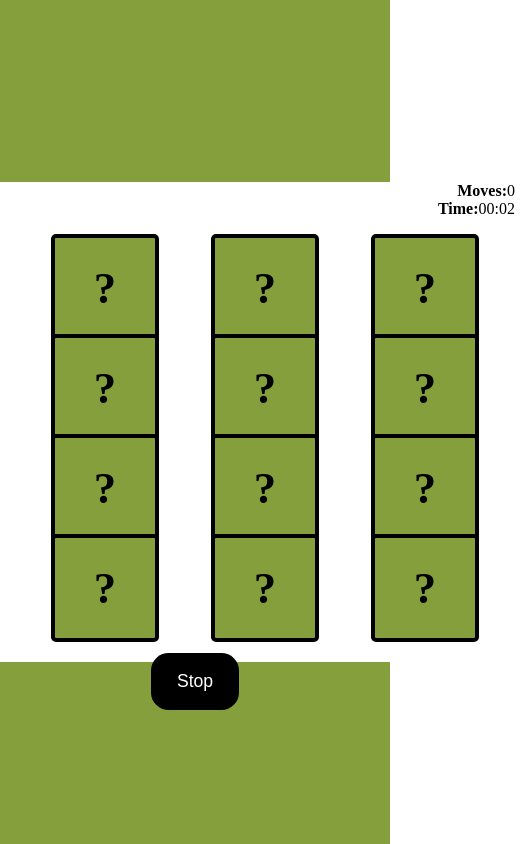
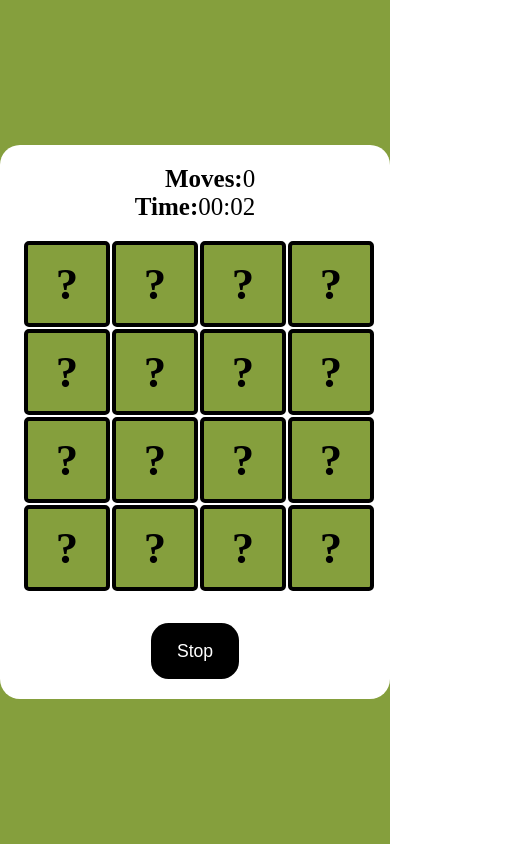
Before and after one commit to Soumil24/30_JavaScript_Projects, a plain HTML site: page 32_Memory_game/index.html in a window 390 px wide. Both pictures are taken after a click on the button "Start". Shown: the whole page, 531 px wide, since content can reach past the window. Drawn offline with Linux system fonts and the light colour scheme.

Commit message:
32_Memory_Game

```diff
--- a/32_Memory_game/style.css
+++ b/32_Memory_game/style.css
@@ -12,21 +12,26 @@
 }
 .wrapper{
     width: 40em;
-    height: 30em;
+    /* height: 30em; */
     background: white;
-    /* display: flex;
+    border-radius: 20px;
+    display: flex;
     align-items: center;
-    justify-content: center; */
-    position: absolute;
+    justify-content: center;
+    flex-direction: column;
+    /* position: absolute;
     transform: translate(-50%,-50%);
     left: 50%;
-    top: 50%;
+    top: 50%; */
 }
 .game-container{
     margin: 1.0em;
     position: relative;
     width: 100%;
     display: grid;
+    align-items: center;
+    justify-content: center;
+    gap: 10px;
 }
 .status_container{
     text-align: right;
@@ -92,7 +97,7 @@ button{
 #stop{
     display: block;
     font-size: 1.1em;
-    margin: 1.1em auto 0 auto;
+    /* margin: 1.1em auto 0 auto; */
     background: black;
     color: white;
 }
@@ -113,3 +118,33 @@ button{
     font-size: 1.8em;
     margin: 0.6em 0  0;
 }
+
+@media screen and (max-width: 768px) {
+    .main{
+        width: 100vw;
+        height: 100vh;
+    }
+    .wrapper{
+        width: 100vw;
+    }
+    .status_container{
+        font-size: 25px;
+        margin: 20px 20px 0px 20px;
+    }
+    .game-container{
+        margin: 20px 0px;
+        width: 100%;
+        gap: 10px;
+    }
+    .card-continer{
+        width: 20vw;
+        height: 20vw;
+    }
+    .image{
+        width: 20vw;
+        height: 20vw;
+    }
+    #stop{
+        margin: 20px;
+    }
+}
```
Also changed, not shown: Index.html (+6 -0 lines), Assets/32_Memory_Game.png (added).
